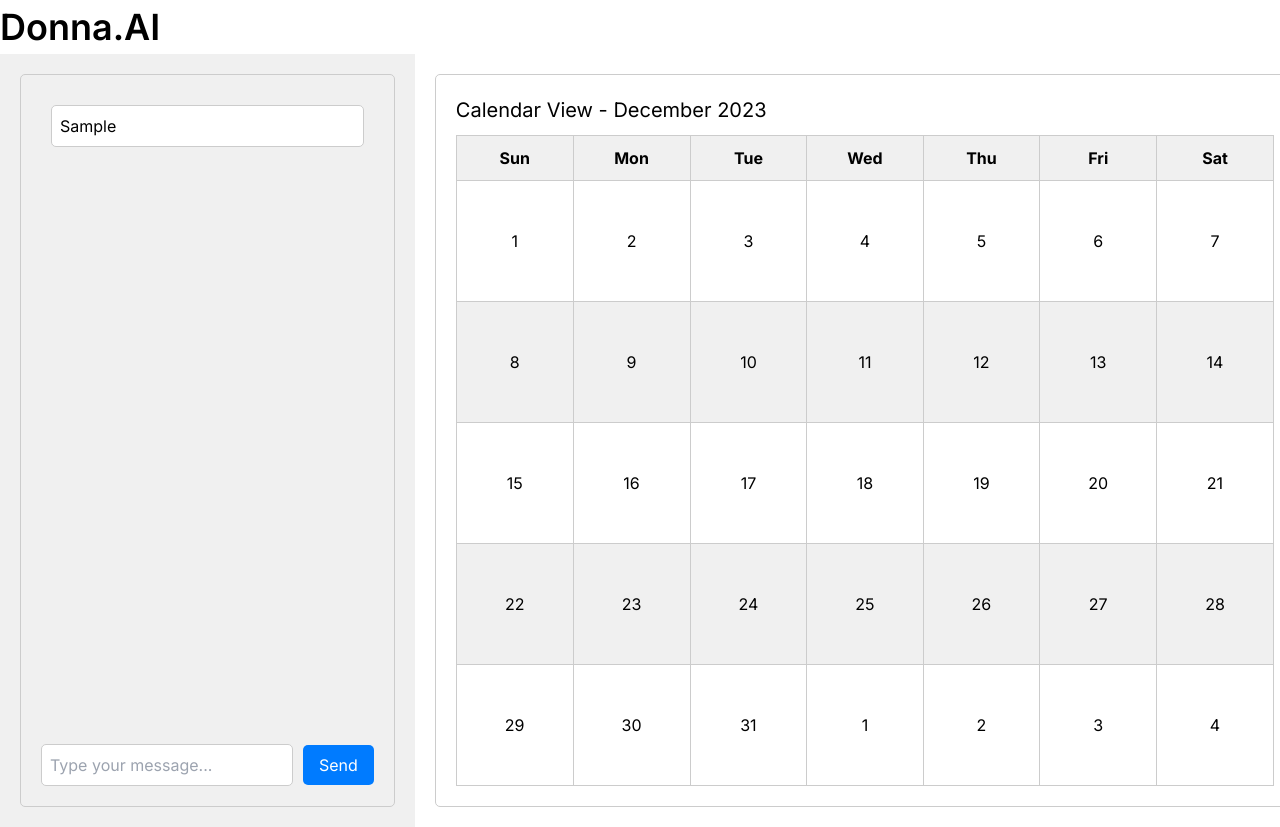
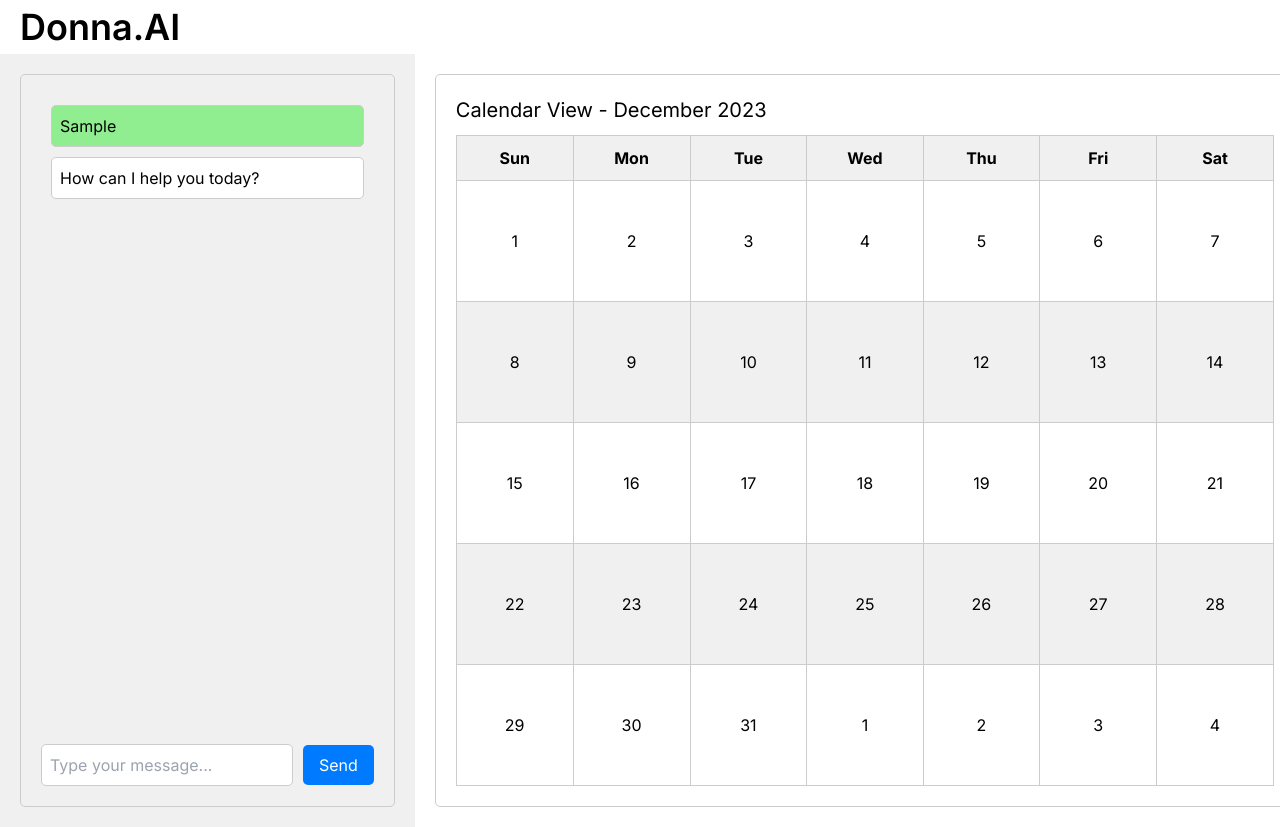
Before and after one commit to DK-Kim4312/donna, a Next.js app: page / in a window 1280 px wide. Both pictures are taken after typing "Sample" into the empty fields and a click on the button "Send". Shown: the top 827 px of the page. Built offline with nearby package versions, Linux system fonts and the light colour scheme.

Commit message:
added bot message function

```diff
--- a/components/ChatView.js
+++ b/components/ChatView.js
@@ -1,6 +1,6 @@
 // components/ChatView.js
 "use client";
-import React, { useState } from 'react';
+import React, { useState, useEffect } from 'react';
 import styles from '../styles/Chat.module.css';
 
 const ChatView = () => {
@@ -9,16 +9,43 @@ const ChatView = () => {
 
   const handleSendMessage = () => {
     if (newMessage.trim() !== '') {
-      setMessages([...messages, { text: newMessage }]);
+      const userMessage = { text: newMessage, isUser: true };
+      setMessages([...messages, userMessage]);
       setNewMessage('');
     }
   };
+
+  // function to return a random message after user sends a message
+  const getBotMessage = () => {
+    const botMessages = [
+      'Hello, how are you?',
+      'How are you doing?',
+      'How can I help you today?',
+      'I am here to help you',
+      'I am a bot'
+    ];
+    return botMessages[Math.floor(Math.random() * botMessages.length)];
+  };
+
+  useEffect(() => {
+    if (messages.length > 0 && messages[messages.length - 1].isUser) {
+      setTimeout(() => {
+        const botResponse = { text: getBotMessage(), isUser: false };
+        setMessages([...messages, botResponse]);
+      }, 1000); // Delayed response for simulation (1 second)
+    }
+  }, [messages]);
+
+
 
   return (
     <div className={styles.chatview}>
       <div className={styles.messages}>
         {messages.map((message, index) => (
-          <div key={index} className={styles.message}>
+          <div
+            key={index}
+            className={message.isUser ? styles.usermessage : styles.botmessage}
+          >
             {message.text}
           </div>
         ))}
@@ -31,7 +58,9 @@ const ChatView = () => {
           value={newMessage}
           onChange={(e) => setNewMessage(e.target.value)}
         />
-        <button className = {styles.sendMessageButton} onClick={handleSendMessage}>Send</button>
+        <button className={styles.sendMessageButton} onClick={handleSendMessage}>
+          Send
+        </button>
       </div>
     </div>
   );
--- a/styles/Chat.module.css
+++ b/styles/Chat.module.css
@@ -14,8 +14,16 @@
     padding: 10px;
   }
 
-  .message {
-    background-color: #fff;
+  .usermessage {
+    background-color: lightgreen;
+    border: 1px solid #ccc;
+    border-radius: 5px;
+    padding: 8px;
+    margin-bottom: 10px;
+  }
+
+  .botmessage {
+    background-color: #ffffff;
     border: 1px solid #ccc;
     border-radius: 5px;
     padding: 8px;
--- a/styles/TopNavBar.module.css
+++ b/styles/TopNavBar.module.css
@@ -2,4 +2,5 @@
     font-size: 36px;
     font-weight: 600;
     margin-right: 20px;
+    margin-left: 20px;
   }
```
